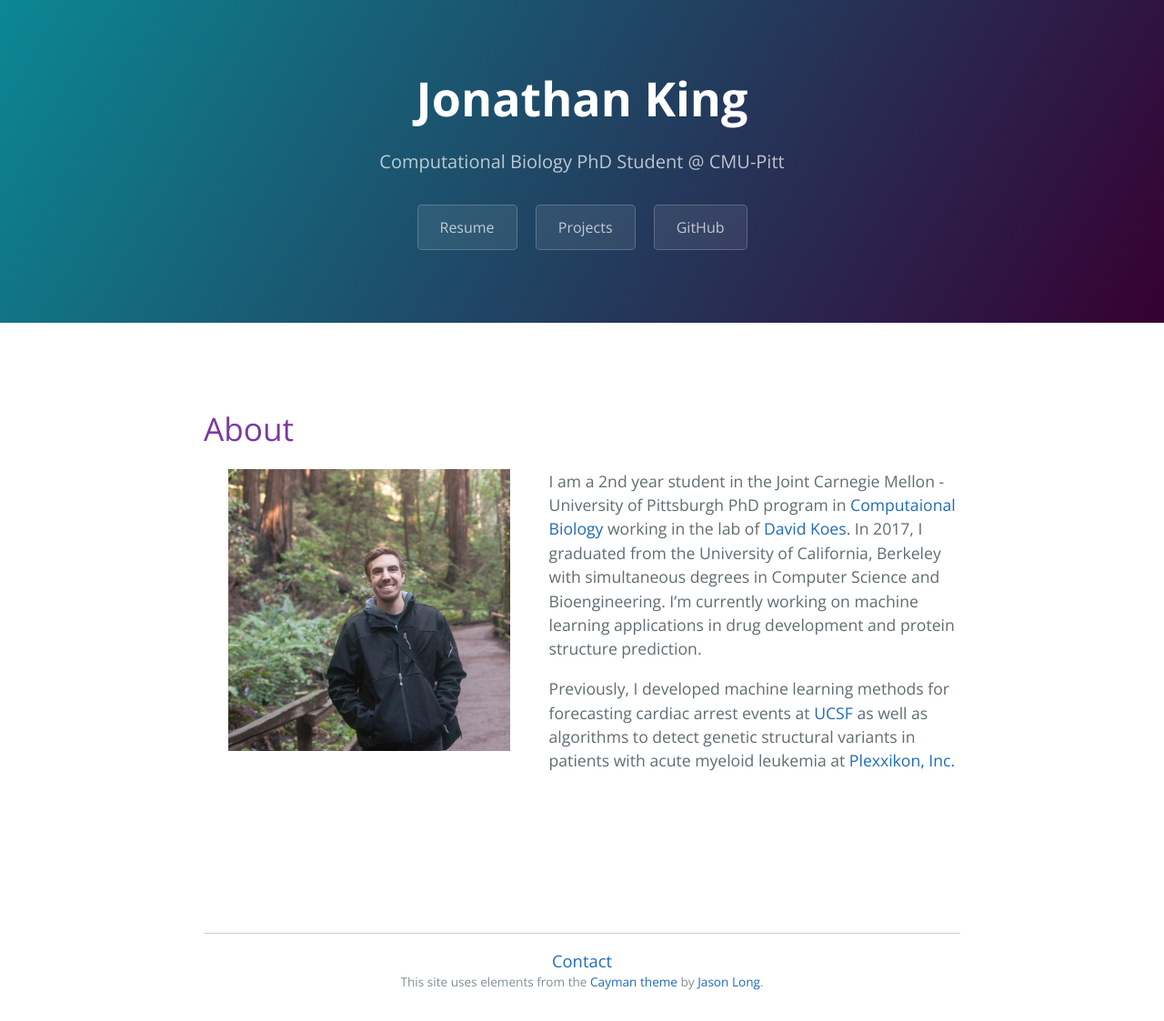
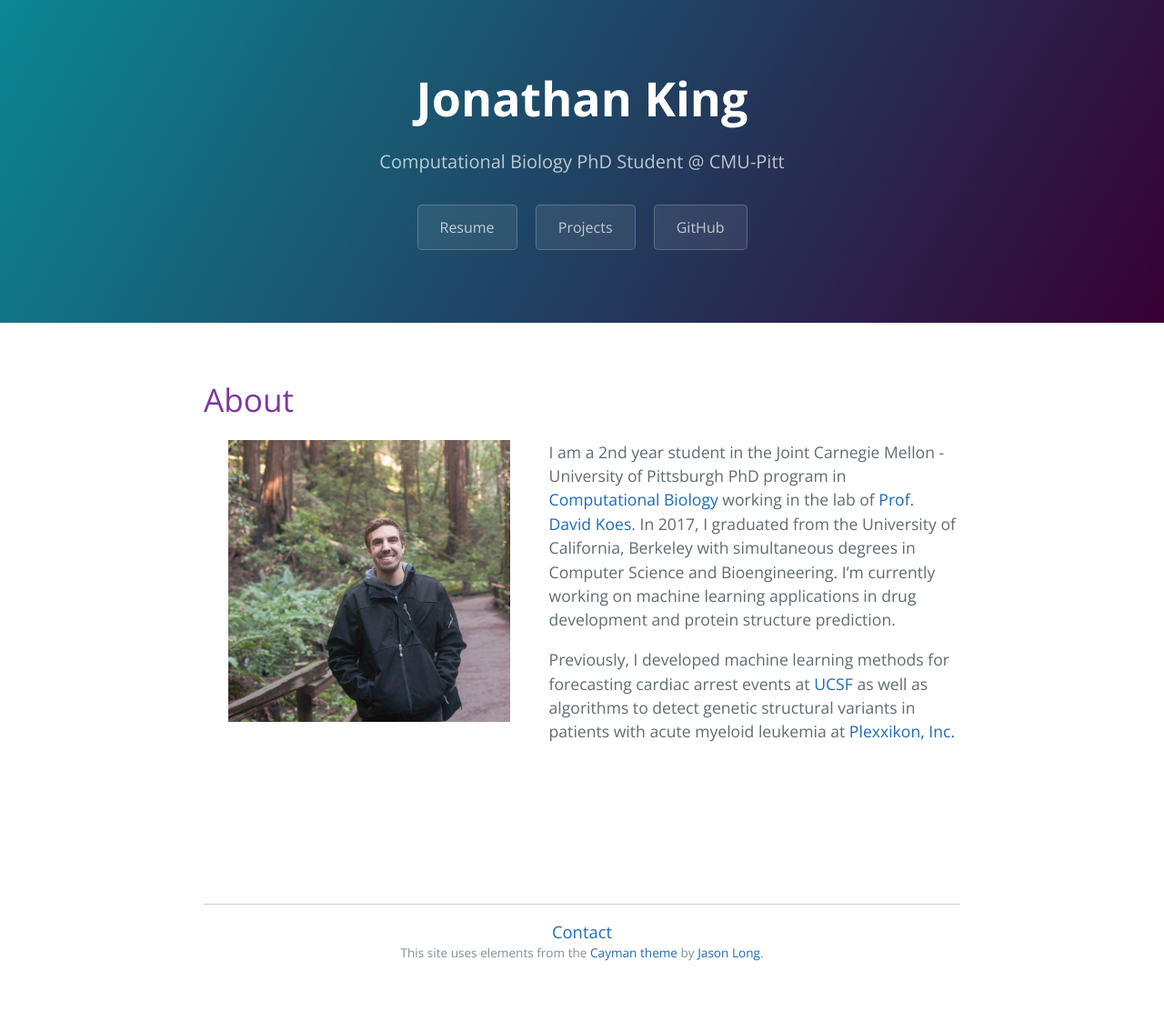
Before and after one commit to jonathanking/jonathanking.github.io, a Jekyll site: the page built from index.html, in a window 1280 px wide. Shown: the whole page at 91% size. Built offline with Jekyll 4.4.1, drawn with Linux system fonts in a browser that asks for light colours; the list of posts is cut into pages by our own code; after the commit the page ends 1059 px from its top, so only the background shows below that.

Commit message:
update spelling

```diff
--- a/_includes/aboutme.md
+++ b/_includes/aboutme.md
@@ -5,6 +5,6 @@
 
 <!-- <br style="margin-top: 1px; display: block; margin: 5px 0;"> -->
 <!-- <hr style="height:4pt; visibility:hidden;" /> -->
-I am a 2nd year student in the Joint Carnegie Mellon - University of Pittsburgh PhD program in [Computaional Biology](http://www.compbio.cmu.edu/) working in the lab of [David Koes](http://www.pitt.edu/~dkoes/). In 2017, I graduated from the University of California, Berkeley with simultaneous degrees in Computer Science and Bioengineering. I'm currently working on machine learning applications in drug development and protein structure prediction.
+I am a 2nd year student in the Joint Carnegie Mellon - University of Pittsburgh PhD program in [Computational Biology](http://www.compbio.cmu.edu/) working in the lab of [Prof. David Koes](http://www.pitt.edu/~dkoes/). In 2017, I graduated from the University of California, Berkeley with simultaneous degrees in Computer Science and Bioengineering. I'm currently working on machine learning applications in drug development and protein structure prediction.
 
 Previously, I developed machine learning methods for forecasting cardiac arrest events at [UCSF](https://hulab.ucsf.edu/) as well as algorithms to detect genetic structural variants in patients with acute myeloid leukemia at [Plexxikon, Inc.](http://www.plexxikon.com)
--- a/_includes/front-page-header.html
+++ b/_includes/front-page-header.html
@@ -3,7 +3,8 @@
       <h1 class="front-project-name">{{ site.title }}</h1>
       <h2 class="front-project-tagline">{{ site.tagline }}</h2>
     </section>
-  <a href="/resume" class="btn">Resume</a>
+  <!-- <a href="/resume" class="btn">Resume</a> -->
+  <a href="/files/resume.pdf" class="btn">Resume</a>
   <a href="/projects" class="btn">Projects</a>
   <!-- <a href="/musings" class="btn-small">Musings</a> -->
   <a href="http://github.com/jonathanking" class="btn">GitHub</a>
--- a/_includes/page-header.html
+++ b/_includes/page-header.html
@@ -2,7 +2,8 @@
   <div>
   <h1 class="project-name"><a style="color:white; margin-left: 0;" href="{{ site.url }}/" > {{ site.title }} </h1></a>
   <!-- <h2 class="project-tagline">{{ site.tagline }}</h2> -->
-  <a href="/resume" class="btn-small">Resume</a>
+  <!-- <a href="/resume" class="btn-small">Resume</a> -->
+  <a href="/files/resume.pdf" class="btn-small">Resume</a>
   <a href="/projects" class="btn-small">Projects</a>
   <!-- <a href="/musings" class="btn-small">Musings</a> -->
   <a href="http://github.com/jonathanking" class="btn-small">GitHub</a>
--- a/css/cayman.css
+++ b/css/cayman.css
@@ -217,7 +217,7 @@ a {
   @media screen and (min-width: 64em) {
     .main-content {
       max-width: 64rem;
-      padding: 2rem 6rem;
+      padding: 0rem 6rem;
       margin: 0 auto;
       font-size: 1.1rem; } }
   @media screen and (min-width: 42em) and (max-width: 64em) {
```
Also changed, not shown: Gemfile.lock.
